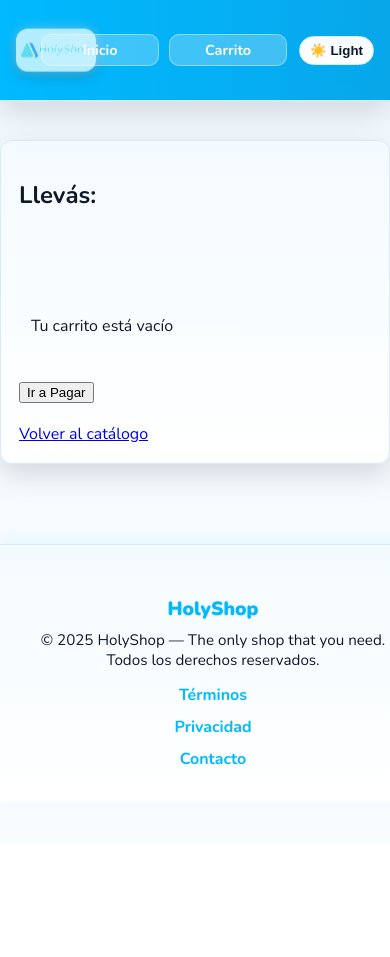
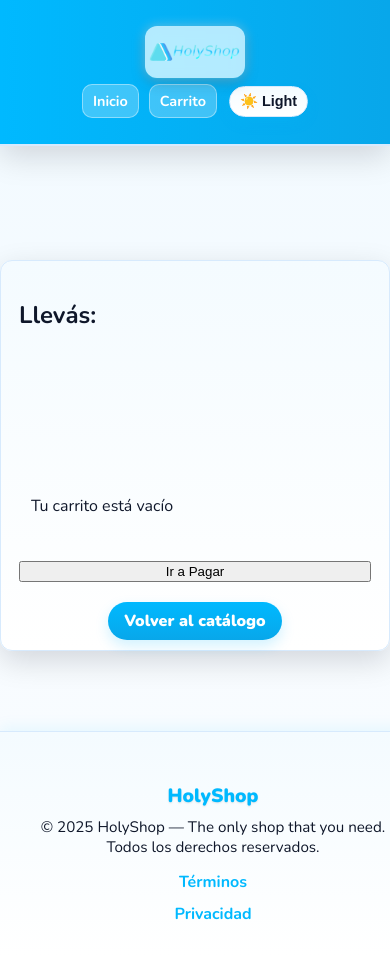
Before and after one commit to Segukun/frontend, a React (Vite) app: page /carrito in a window 390 px wide. Shown: the top 957 px of the page. Before the commit the page ends 844 px from the top, so only its background shows below. Built offline with nearby package versions, Linux system fonts and the light colour scheme.

Commit message:
Major changes on CSS
Major changes on CSS apart from adding improved media querys

```diff
--- a/src/App.css
+++ b/src/App.css
@@ -1,11 +1,9 @@
 /* base.css */
 @import url('https://fonts.googleapis.com/css2?family=Nunito:wght@300;400;700;900&family=Cinzel:wght@400;700&display=swap');
 
-/* ================================
-   🎨 Hololive-inspired Color System
-   - Light & Dark variants
-   - Unified gradients for no section line
-=================================== */
+html {
+  scroll-behavior: smooth;
+}
 :root {
   /* Light mode */
   --hl-bg: #ffffff;              /* Page background */
@@ -44,9 +42,7 @@ body.dark-mode {
   --shadow: 0 10px 30px rgba(0, 0, 0, 0.35);
 }
 
-/* ================================
-   🌐 Global Layout & Base Styles
-=================================== */
+
 html, body, #root {
   height: 100%;
   margin: 0;
@@ -62,7 +58,7 @@ body {
   font-family: 'Nunito', sans-serif;
 }
 
-/* Keep footer at the bottom naturally */
+
 footer {
   margin-top: auto;
 }
@@ -75,7 +71,7 @@ main,
   margin-top: calc(var(--header-h, 76px) + 12px);
 }
 
-/* ========= HEADER TITLE RESPONSIVE FIX ========= */
+
 .header-title {
   font-size: 1.2rem;
   font-weight: 700;
@@ -91,11 +87,11 @@ main,
 }
 
 @media (max-width: 640px) {
-  /* hide on small screens if layout gets tight */
+
   .header-title { display: none; }
 }
 
-/* ========= FOOTER FIX ========= */
+
 footer {
   width: 100%;
   background: linear-gradient(180deg, var(--hl-surface, #eaf7ff), var(--hl-bg, #f9fcff));
@@ -111,7 +107,7 @@ footer p {
   color: var(--hl-text, #333);
 }
 
-/* Links (Terms, Privacy, Contact) */
+/* Links (Terms, Privacy) */
 footer a {
   color: var(--hl-primary, #00aaff);
   text-decoration: none;
@@ -124,9 +120,7 @@ footer a:hover {
   color: var(--hl-accent, #0095e9);
 }
 
-/* ================================
-   ✨ FIX SECTION GAP LINE (Hero → Catalogo)
-=================================== */
+
 body, main, section, #catalogo, .container {
   background: linear-gradient(180deg, #f2faff 0%, #f9fcff 100%);
   border: none;
@@ -147,7 +141,7 @@ body, main, section, #catalogo, .container {
 }
 
 /* ================================
-   🌙 Dark Mode Background Transitions
+   Dark Mode Background Transitions
 =================================== */
 body.dark-mode,
 body.dark-mode main,
--- a/src/components/layout/Footer.jsx
+++ b/src/components/layout/Footer.jsx
@@ -11,9 +11,8 @@ const Footer = () => {
           Todos los derechos reservados.
         </p>
         <div className="footer__links">
-          <a href="#">Términos</a>
-          <a href="#">Privacidad</a>
-          <a href="#">Contacto</a>
+          <a href="https://shop.hololivepro.com/pages/terms">Términos</a>
+          <a href="https://shop.hololivepro.com/pages/privacy-policy">Privacidad</a>
         </div>
       </div>
     </footer>
--- a/src/components/layout/Hero.jsx
+++ b/src/components/layout/Hero.jsx
@@ -21,8 +21,8 @@ const Hero = () => {
       </video>
 
       <div className="content">
-        <h1 id="texto"> Productos VTuber, voces exclusivas, ilustraciones y más.</h1>
-        <a href="#catalogo"> Compra ahora! </a>
+        <h1 id="texto"> Consigue productos de VTubers, voces exclusivas, ilustraciones y más.</h1>
+        <a href="#catalogo"> Ver ahora! </a>
       </div>
     </section>
   );
--- a/src/pages/Carrito.jsx
+++ b/src/pages/Carrito.jsx
@@ -14,7 +14,7 @@ const Carrito = () => {
     // sincronizo la info del producto con BDSimu para mostrar img y precio unitario
     const merged = carrito.map(ci => {
       const producto = BDSimu.find(p => p.nombre === ci.nombre) || {};
-      return {...ci, img: producto.img, precioUnitario: producto.precio || Math.round(ci.precioTotal / Math.max(1, ci.cantidad))};
+      return { ...ci, img: producto.img, precioUnitario: producto.precio || Math.round(ci.precioTotal / Math.max(1, ci.cantidad)) };
     });
     setItemsConDatos(merged);
   }, [carrito]);
@@ -43,20 +43,22 @@ const Carrito = () => {
 
             <form onSubmit={(e) => onEliminar(e, prod.nombre, prod.precioUnitario)}>
               <input name="cantidad" type="number" required min="1" max={prod.cantidad} />
-              <input type="submit" value="Eliminar" />
+              <input className="btn-eliminar" type="submit" value="Eliminar" />
             </form>
           </li>
         ))}
       </ul>
+      <div className="div-opciones">
+        <button id="check" className={carrito.length === 0 ? "disabled" : "btn-pagar"} onClick={() => carrito.length > 0 && setOpenModal(true)}>
+          Ir a Pagar
+        </button>
 
-      <button id="check" className={carrito.length === 0 ? "disabled" : ""} onClick={() => carrito.length > 0 && setOpenModal(true)}>
-        Ir a Pagar
-      </button>
+        {openModal && <ModalCompra onClose={() => setOpenModal(false)} />}
+        <div style={{ marginTop: 20 }}>
+          <Link className="btn-volver" to="/">Volver al catálogo</Link>
+        </div>
+      </div>
 
-      {openModal && <ModalCompra onClose={() => setOpenModal(false)} />}
-      <div style={{ marginTop: 20 }}>
-        <Link to="/">Volver al catálogo</Link>
-      </div>
     </section>
   );
 };
--- a/src/styles/components/layout/Header.css
+++ b/src/styles/components/layout/Header.css
@@ -1,7 +1,5 @@
-/* 固定ヘッダーの高さ（必要なら調整） */
 :root { --header-h: 76px; }
 
-/* 追従ヘッダー */
 .site-header{
   position: fixed;
   top: 0; left: 0; right: 0;
@@ -19,7 +17,6 @@
   border-bottom: 2px solid var(--hl-border);
 }
 
-/* スクロール時に半透明＋ブラー */
 .site-header.is-scrolled{
   background: color-mix(in srgb, var(--hl-primary) 75%, transparent);
   backdrop-filter: saturate(140%) blur(8px);
@@ -27,10 +24,9 @@
   border-bottom-color: color-mix(in srgb, var(--hl-border) 80%, transparent);
 }
 
-/* コンテンツが隠れないようにスペーサー */
 .header-spacer{ height: var(--header-h); }
 
-/* --- LOGO --- */
+/*El LOGO!!*/
 .logo-link {
   position: absolute;
   left: 16px;
@@ -41,49 +37,26 @@
   justify-content: center;
 }
 
-/* Slightly larger, with adaptive background and shadow for readability */
 .site-logo {
   width: 126px;
   height: auto;
   object-fit: contain;
   border-radius: 12px;
   padding: 4px 6px;
-
-  /* Glass-style background for better visibility */
   background: color-mix(in srgb, var(--hl-bg) 70%, transparent);
-  box-shadow:
-    0 0 12px rgba(255, 255, 255, 0.4),
-    0 4px 14px rgba(0, 0, 0, 0.25);
+  box-shadow: 0 0 12px rgba(255,255,255,.4), 0 4px 14px rgba(0,0,0,.25);
   backdrop-filter: blur(6px) saturate(140%);
   transition: transform 180ms ease, box-shadow 180ms ease, background 180ms ease;
 }
-
-/* On hover: a subtle pop effect */
 .site-logo:hover {
   transform: scale(1.05);
-  box-shadow:
-    0 0 16px rgba(255, 255, 255, 0.6),
-    0 6px 20px rgba(0, 0, 0, 0.3);
+  box-shadow: 0 0 16px rgba(255,255,255,.6), 0 6px 20px rgba(0,0,0,.3);
+}
+body.dark-mode .site-logo {
+  background: color-mix(in srgb, var(--hl-surface) 85%, transparent);
+  box-shadow: 0 0 8px rgba(0,0,0,.35), 0 4px 12px rgba(0,0,0,.45);
 }
 
-/* --- DARK MODE: softer glass and less glow --- */
-body.dark-mode .site-logo {
-  background: color-mix(in srgb, var(--hl-surface) 85%, transparent);
-  box-shadow:
-    0 0 8px rgba(0, 0, 0, 0.35),
-    0 4px 12px rgba(0, 0, 0, 0.45);
-}
-
-/* --- RESPONSIVE --- */
-@media (max-width: 700px) {
-  .site-logo { width: 104px; padding: 3px 5px; }
-}
-
-@media (max-width: 460px) {
-  .site-logo { width: 92px; padding: 3px 4px; }
-}
-
-/* タイトル */
 .header-title{
   margin: 0;
   font-size: 1.2rem;
@@ -92,31 +65,29 @@ body.dark-mode .site-logo {
   color: var(--hl-bg);
   letter-spacing: 0.6px;
   text-shadow: 0 1px 0 rgba(0,0,0,0.08);
-  padding: 0 120px; /* 左右のロゴ/アクションのスペースを空ける */
+  padding: 0 120px;
 }
 
-/* 追加: nav とトグルを並べるためのラッパー */
 .header-actions{
   position: absolute; right: 16px; top: 50%;
   transform: translateY(-50%);
   display:flex; align-items:center; gap: 12px;
 }
 
-/* ナビ */
 .header-nav{
-  display:flex; gap: 10px;
+  display:flex; gap: 10px; flex-wrap: nowrap;
 }
 .header-nav a{
   color: var(--hl-bg);
   text-decoration:none;
-  padding: 6px 10px;
+  padding: 6px 12px;
   border-radius: 10px;
   background: color-mix(in srgb, var(--hl-surface) 25%, transparent);
   border: 1px solid color-mix(in srgb, var(--hl-bg) 40%, transparent);
   font-weight:700;
   transition: background var(--transition-fast), color var(--transition-fast), transform var(--transition-fast), border-color var(--transition-fast);
   display: inline-flex; align-items:center; justify-content:center;
-  width: 100px;
+  min-width: 92px;
 }
 .header-nav a:hover{
   background: color-mix(in srgb, var(--hl-accent) 35%, transparent);
@@ -125,7 +96,6 @@ body.dark-mode .site-logo {
   border-color: var(--hl-bg);
 }
 
-/* トグルボタン */
 .toggle-mode{
   appearance: none;
   border: 1px solid var(--hl-border);
@@ -149,15 +119,56 @@ body.dark-mode .site-logo {
   outline-offset: 2px;
 }
 
-/* レスポンシブ */
+@media (max-width: 1060px){
+  .header-title{ display: none; }
+  .site-logo{ width: 118px; }
+}
+
 @media (max-width: 760px){
   :root { --header-h: 68px; }
-  .site-logo{ width: 86px; }
-  .header-title{ font-size: .95rem; padding: 0 96px; }
+  .site-logo{ width: 96px; }
+  .header-nav a{ min-width: 80px; padding: 6px 10px; font-size: .95rem; }
 }
-@media (max-width: 460px){
-  :root { --header-h: 64px; }
-  .site-logo{ width: 72px; }
-  .header-title{ font-size: .88rem; padding: 0 84px; }
-  .header-nav a{ padding: 5px 8px; font-size: .9rem; }
+
+@media (max-width: 560px){
+  :root { --header-h: 116px; }
+
+  .site-header{
+    display: grid;
+    grid-template-rows: auto auto;
+    grid-template-columns: 1fr;
+    align-content: center;
+    justify-items: center;
+    padding: 10px 12px;
+  }
+
+  .logo-link{
+    position: static;
+    transform: none;
+    order: 1;
+    margin-bottom: 6px;
+  }
+  .site-logo{ width: 104px; padding: 3px 5px; }
+
+  .header-actions{
+    position: static;
+    transform: none;
+    order: 2;
+    width: 100%;
+    display: flex;
+    justify-content: center;
+    gap: 10px 12px;
+    flex-wrap: wrap;
+  }
+
+  .header-nav{ gap: 10px; flex-wrap: wrap; }
+  .header-nav a{ min-width: 0; padding: 6px 10px; }
+
+  .toggle-mode{ padding: 6px 10px; font-size: .9rem; }
 }
+
+@media (max-width: 420px){
+  :root { --header-h: 124px; }
+  .site-logo{ width: 92px; padding: 3px 4px; }
+  .header-nav a{ font-size: .9rem; }
+}
--- a/src/styles/components/pages/Carrito.css
+++ b/src/styles/components/pages/Carrito.css
@@ -1,4 +1,3 @@
-/* Carrito.css - importá dentro de Carrito.jsx */
 .compra-page {
     margin: auto auto 80px auto;
     padding: 18px;
@@ -35,3 +34,81 @@
     transform: translateY(-2px);
     box-shadow: 0 10px 20px color-mix(in srgb, var(--hl-primary) 12%, transparent);
 }
+
+.div-opciones {
+    display: flex;
+    justify-content: space-between;
+    align-items: center;
+    flex-wrap: wrap;
+    gap: 8px;
+}
+
+.btn-eliminar {
+    margin-left: 12px;
+    padding: 6px 14px;
+    background: linear-gradient(180deg, color-mix(in srgb, var(--hl-primary) 70%, #0095ff), var(--hl-primary-600));
+    color: #ffffff;
+    font-weight: 800;
+    border-radius: 999px;
+    box-shadow: 0 4px 10px color-mix(in srgb, var(--hl-primary) 30%, transparent);
+    border: 1px solid color-mix(in srgb, var(--hl-primary) 50%, transparent);
+    cursor: pointer;
+    letter-spacing: 0.2px;
+    transition: transform 160ms ease, box-shadow 160ms ease, background 160ms ease;
+}
+
+
+
+.btn-volver {
+    margin-top: 12px;
+    padding: 8px 16px;
+    background: linear-gradient(180deg, var(--hl-primary), var(--hl-primary-600));
+    color: var(--hl-bg);
+    font-weight: 900;
+    border-radius: 999px;
+    box-shadow: 0 6px 14px color-mix(in srgb, var(--hl-primary) 18%, transparent);
+    text-decoration: none;
+    transition: transform 160ms ease, box-shadow 160ms ease;
+}
+
+.btn-volver:hover {
+    transform: translateY(-2px);
+    box-shadow: 0 10px 20px color-mix(in srgb, var(--hl-primary) 25%, transparent);
+}
+
+.btn-pagar {
+    margin-top: 12px;
+    padding: 12px 24px;
+    background: linear-gradient(180deg, var(--hl-primary), var(--hl-primary-600));
+    color: var(--hl-bg);
+    font-weight: 900;
+    border-radius: 999px;
+    box-shadow: 0 6px 14px color-mix(in srgb, var(--hl-primary) 18%, transparent);
+    border: none;
+    cursor: pointer;
+    transition: transform 160ms ease, box-shadow 160ms ease;
+}
+
+.btn-pagar:hover {
+    transform: translateY(-2px);
+    box-shadow: 0 10px 20px color-mix(in srgb, var(--hl-primary) 25%, transparent);
+}
+
+@media (max-width: 600px) {
+    .div-opciones {
+        flex-direction: column;
+        align-items: stretch;
+        text-align: center;
+    }
+
+    .btn-volver,
+    .btn-pagar {
+        width: 100%;
+    }
+
+    .btn-eliminar {
+        margin: 0 ;
+        padding: 0px ;
+        border-radius: 0px;
+}
+}
```
Also changed, not shown: src/styles/components/layout/Hero.css (+47 -4 lines).
